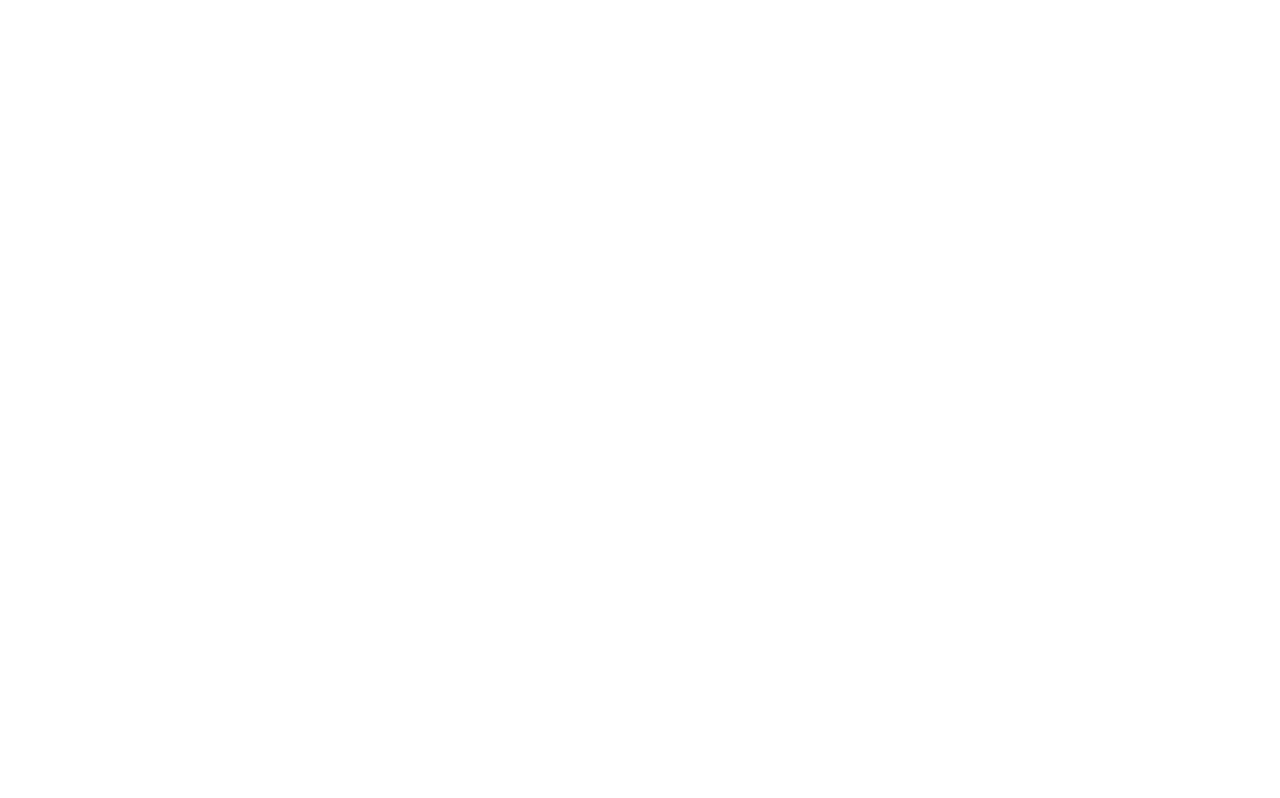
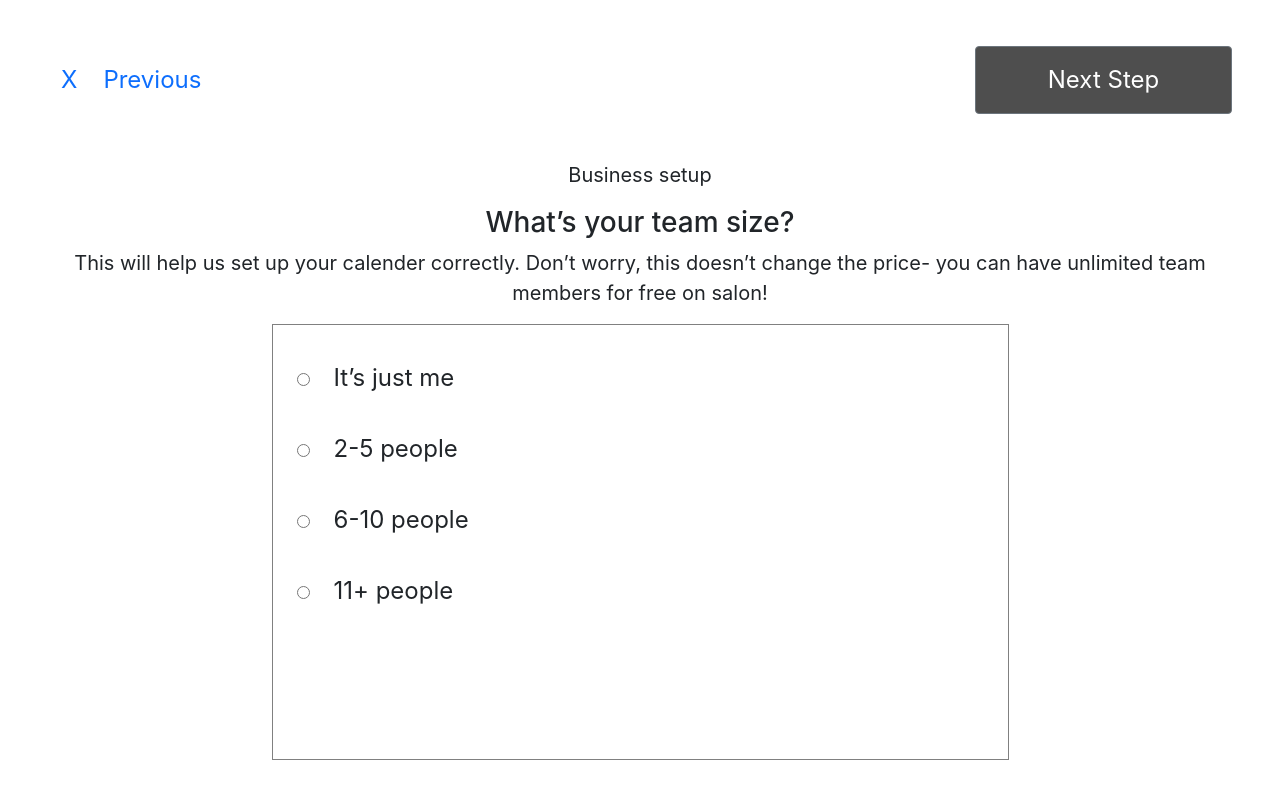
Before and after one commit to MillenniaAhead/millenia-client, a React (Create React App) app: page / in a window 1280 px wide. Built offline with nearby package versions, Linux system fonts and the light colour scheme.

Commit message:
almost done

```diff
--- a/package.json
+++ b/package.json
@@ -6,8 +6,11 @@
     "@testing-library/jest-dom": "^5.16.5",
     "@testing-library/react": "^13.4.0",
     "@testing-library/user-event": "^13.5.0",
+    "bootstrap": "^5.2.2",
     "react": "^18.2.0",
+    "react-bootstrap": "^2.6.0",
     "react-dom": "^18.2.0",
+    "react-router-dom": "^6.4.3",
     "react-scripts": "5.0.1",
     "web-vitals": "^2.1.4"
   },
--- a/public/index.html
+++ b/public/index.html
@@ -14,6 +14,7 @@
       manifest.json provides metadata used when your web app is installed on a
       user's mobile device or desktop. See https://developers.google.com/web/fundamentals/web-app-manifest/
     -->
+    <link href="https://cdn.jsdelivr.net/npm/bootstrap@5.0.2/dist/css/bootstrap.min.css" rel="stylesheet" integrity="sha384-EVSTQN3/azprG1Anm3QDgpJLIm9Nao0Yz1ztcQTwFspd3yD65VohhpuuCOmLASjC" crossorigin="anonymous">
     <link rel="manifest" href="%PUBLIC_URL%/manifest.json" />
     <!--
       Notice the use of %PUBLIC_URL% in the tags above.
--- a/src/App.js
+++ b/src/App.js
@@ -1,10 +1,13 @@
-import logo from './logo.svg';
+import { Route, Routes } from 'react-router-dom';
 import './App.css';
+import TeamSize from './Components/TeamSize';
 
 function App() {
   return (
-    <div className="App">
-
+    <div >
+      <Routes>
+        <Route path='/' element={<TeamSize/>}> </Route>
+      </Routes>
     </div>
   );
 }
--- /dev/null
+++ b/src/Components/CSS/Style.css
@@ -0,0 +1,29 @@
+.detailUpper{
+    height: 160px;
+    background-color: white;
+}
+.linkButton{
+    font-style: Medium;
+    font-size: 24px;
+    text-decoration: none
+}
+.nextButton{
+    width: 257px;
+    height: 68px;
+    background: #4E4E4E;
+    font-style: Bold;
+   font-size: 24px;
+
+}
+p{
+    font-size:20px ;
+    text-align: center;
+}
+.teamMember{
+    width: 737px;
+    height: 436px;
+    border: .5px solid gray;
+    margin: auto;
+    font-weight: 400;
+    font-size: 24px;
+}
--- /dev/null
+++ b/src/Components/TeamSize.js
@@ -0,0 +1,30 @@
+import React from 'react';
+import './CSS/Style.css'
+
+const TeamSize = () => {
+    return (
+        <section>
+            <div className='detailUpper px-5 d-flex justify-content-between align-items-center'>
+                  <div>
+                    <button type='button' class="btn btn-link linkButton">X</button>
+                    <button type="button" class="btn btn-link linkButton">Previous</button></div>
+                  <div><button type="button" class="btn btn-secondary nextButton">Next Step</button></div>
+            </div>
+            <div>
+                <p >Business setup</p>
+                <h3 className='text-center'>What’s your team size?</h3>
+                <p>This will help us set up your calender correctly. Don’t worry, this doesn’t change the price- you can have unlimited team <br />
+members for free on salon!</p>
+                   <div className='teamMember'>
+            <input className='p-3 mt-5 mx-4' type="radio" name="me" id="" value="" />It’s just me <br />
+            <input className='p-3  mt-5 mx-4' type="radio" name="me" id="" value="" />2-5 people
+            <br />
+            <input className='p-3  mt-5 mx-4' type="radio" name="me" id="" value="" />6-10 people <br />
+            <input className='p-3  mt-5 mx-4' type="radio" name="me" id="" value="" />11+ people
+                   </div>
+            </div>
+        </section>
+    );
+};
+
+export default TeamSize;
--- a/src/index.js
+++ b/src/index.js
@@ -3,11 +3,14 @@
 import './index.css';
 import App from './App';
 import reportWebVitals from './reportWebVitals';
+import { BrowserRouter } from 'react-router-dom';
 
 const root = ReactDOM.createRoot(document.getElementById('root'));
 root.render(
   <React.StrictMode>
+      <BrowserRouter>
     <App />
+  </BrowserRouter>
   </React.StrictMode>
 );
 
```
Also changed, not shown: 1 other file (tests, documents, lock files or other folders).
